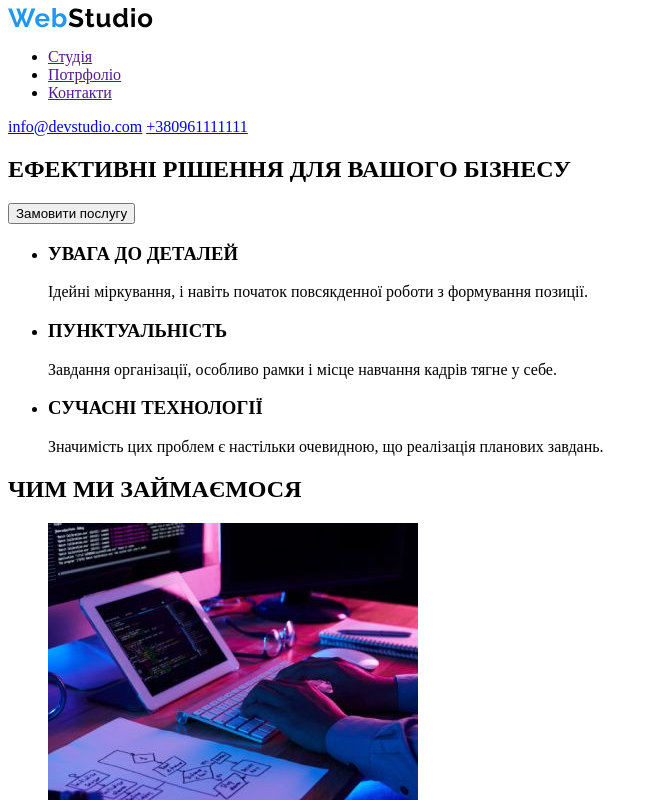
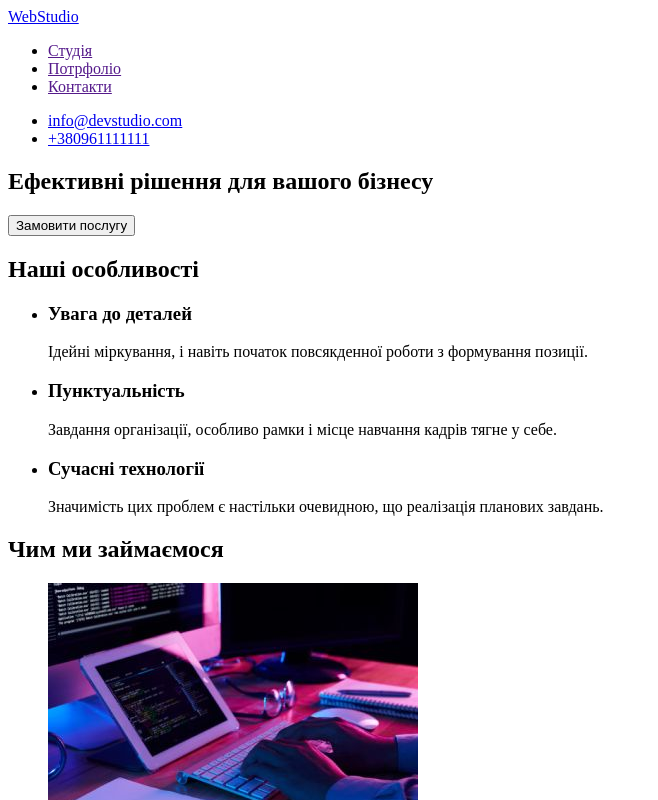
Before and after one commit to vova3005/goit-markup-hw-01, a plain HTML site: page index.html in a window 1280 px wide. Shown: the top 800 px of the page, without its empty margins (0-658 px from the left). Drawn offline with Linux system fonts and the light colour scheme.

Commit message:
Update index.html

```diff
--- a/index.html
+++ b/index.html
@@ -8,55 +8,64 @@
   </head>
   <body>
     <header>
-      <a class="logo" href="/"> <img src="./images/logo.svg" alt="logo" /></a>
       <nav>
+        <a class="logo" href="/">WebStudio</a>
         <ul>
           <li><a href="">Студія</a></li>
           <li><a href="">Потрфоліо</a></li>
           <li><a href="">Контакти</a></li>
         </ul>
       </nav>
-      <a href="mailto:info@devstudui.com">info@devstudio.com</a>
-      <a href="tel:+380961111111">+380961111111</a>
+      <ul>
+        <li><a href="mailto:info@devstudui.com">info@devstudio.com</a></li>
+        <li><a href="tel:+380961111111">+380961111111</a></li>
+      </ul>
     </header>
     <main>
       <section>
-        <h1>ЕФЕКТИВНІ РІШЕННЯ ДЛЯ ВАШОГО БІЗНЕСУ</h1>
-        <button>Замовити послугу</button>
+        <h1>Ефективні рішення для вашого бізнесу</h1>
+        <button type="button">Замовити послугу</button>
       </section>
       <section>
+        <h2>Наші особливості</h2>
         <ul>
           <li>
-            <h3>УВАГА ДО ДЕТАЛЕЙ</h3>
+            <h3>Увага до деталей</h3>
             <p>
               Ідейні міркування, і навіть початок повсякденної роботи з
               формування позиції.
             </p>
           </li>
           <li>
-            <h3>ПУНКТУАЛЬНІСТЬ</h3>
+            <h3>Пунктуальність</h3>
             <p>
               Завдання організації, особливо рамки і місце навчання кадрів тягне
               у себе.
             </p>
           </li>
           <li>
-            <h3>СУЧАСНІ ТЕХНОЛОГІЇ</h3>
+            <h3>Сучасні технології</h3>
             <p>
               Значимість цих проблем є настільки очевидною, що реалізація
               планових завдань.
             </p>
           </li>
         </ul>
-        <h2>ЧИМ МИ ЗАЙМАЄМОСЯ</h2>
+        <h2>Чим ми займаємося</h2>
         <ul>
-          <li><img src=./images/img0.jpg alt="Щось та й робимо"></li>
-          <li><img src=./images/img1.jpg alt="Щось та й робимо"></li>
-          <li><img src=./images/img2.jpg alt="Щось та й робимо"></li>
+          <li>
+            <img src=./images/img0.jpg alt="Щось та й робимо" width="370">
+          </li>
+          <li>
+            <img src=./images/img1.jpg alt="Щось та й робимо" width="370">
+          </li>
+          <li>
+            <img src=./images/img2.jpg alt="Щось та й робимо" width="370">
+          </li>
         </ul>
       </section>
       <section>
-        <h2>НАША КОМАНДА</h2>
+        <h2>Наша команда</h2>
         <ul class="cards">
           <li class="card">
             <img
@@ -102,7 +111,7 @@
       </section>
     </main>
     <footer>
-      <a class="logo" href="/"> <img src="./images/logo.svg" alt="logo" /></a>
+      <a class="logo" href="/">WebStudio</a>
       <address>
         <ul>
           <li>
```
